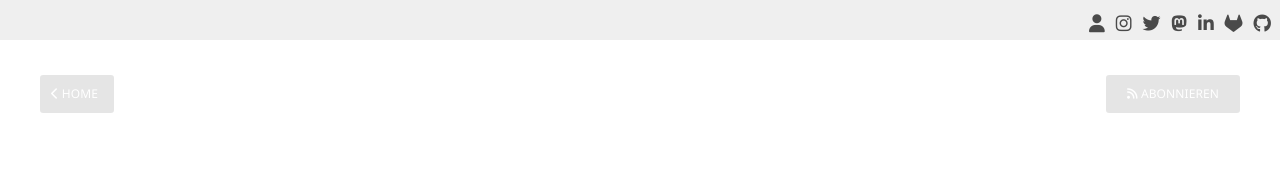
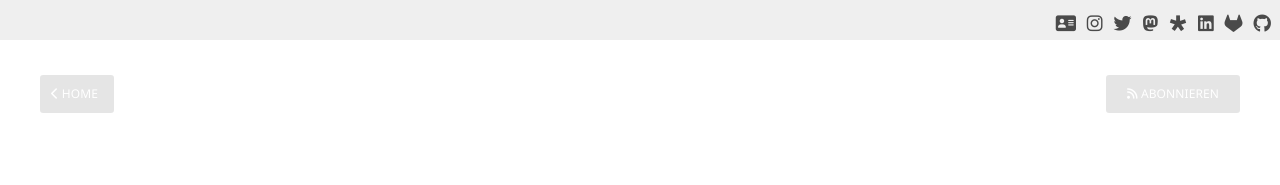
Before and after one commit to hwesselmann/h-dawg.de, a Jekyll site: the page built from impressum.md, in a window 1280 px wide. Shown: the top 185 px of the page. Built offline with Jekyll 4.4.1, drawn with Linux system fonts in a browser that asks for light colours; nearby versions of some CDN libraries.

Commit message:
update to font awesome 6 classes

```diff
--- a/_includes/social-links.html
+++ b/_includes/social-links.html
@@ -1,9 +1,10 @@
 <div class="top-nav">
-  <a href="/about/" title="über mich"><i class="fa fa-user"></i></a>
+  <a href="/about/" title="über mich"><i class="fa-solid fa-address-card"></i></a>
   <a href="https://instagram.com/hwesselmann78" target="_blank" title="mein instagram-profil"><i class="fa-brands fa-instagram"></i></a>
-  <a href="https://twitter.com/{{ site.twitter_username }}" target="_blank" title="mein twitter-profil"><i class="fa fa-twitter"></i></a>
+  <a href="https://twitter.com/{{ site.twitter_username }}" target="_blank" title="mein twitter-profil"><i class="fa-brands fa-twitter"></i></a>
   <a href="https://mastodon.social/web/@hwesselmann" target="_blank" title="mein mastodon-profil"><i class="fa-brands fa-mastodon"></i></a>
-  <a href="http://www.linkedin.com/in/haukewesselmann" target="_blank" title="mein profil auf linkedin"><i class="fa fa-linkedin"></i></a>
-  <a href="https://gitlab.com/u/{{ site.gitlab_username }}" target="_blank" title="mein zeug auf gitlab"><i class="fa fa-gitlab"></i></a>
-  <a href="https://github.com/{{ site.github_username }}" target="_blank" title="mein zeug auf github"><i class="fa fa-github"></i></a>
+  <a href="https://diasp.eu/people/25dc1520270f0133d5fd5404a6b20780" target="_blank" title="mein diaspora-profil"><i class="fa-brands fa-diaspora"></i></a>
+  <a href="http://www.linkedin.com/in/haukewesselmann" target="_blank" title="mein profil auf linkedin"><i class="fa-brands fa-linkedin"></i></a>
+  <a href="https://gitlab.com/{{ site.gitlab_username }}" target="_blank" title="mein zeug auf gitlab"><i class="fa-brands fa-gitlab"></i></a>
+  <a href="https://github.com/{{ site.github_username }}" target="_blank" title="mein zeug auf github"><i class="fa-brands fa-github"></i></a>
 </div>
--- a/_layouts/archive.html
+++ b/_layouts/archive.html
@@ -44,8 +44,8 @@
       {% include social-links.html %}
       <header class="main-header tag-head no-cover">
         <nav class="main-nav overlay clearfix">
-          <a class="back-button" href="/"><i class="fa fa-chevron-left"></i>&nbsp;Home</a>
-          <a class="subscribe-button" href="/rss/"><i class="fa fa-rss"></i>&nbsp;Abonnieren</a>
+          <a class="back-button" href="/"><i class="fa-solid fa-chevron-left"></i>&nbsp;Home</a>
+          <a class="subscribe-button" href="/feed.xml"><i class="fa-solid fa-rss"></i>&nbsp;Abonnieren</a>
         </nav>
         <div class="vertical">
           <div class="main-header-content inner">
--- a/_layouts/page.html
+++ b/_layouts/page.html
@@ -25,8 +25,8 @@
     {% include social-links.html %}
 
     <nav class="main-nav clearfix">
-      <a class="back-button" href="/"><i class="fa fa-chevron-left"></i>&nbsp;Home</a>
-      <a class="subscribe-button" href="/rss/"><i class="fa fa-rss"></i>&nbsp;Abonnieren</a>
+      <a class="back-button" href="/"><i class="fa-solid fa-chevron-left"></i>&nbsp;Home</a>
+      <a class="subscribe-button" href="/feed.xml"><i class="fa-solid fa-rss"></i>&nbsp;Abonnieren</a>
     </nav>
 
     <main class="content" role="main">
```
Also changed, not shown: _layouts/post.html (+6 -6 lines).
